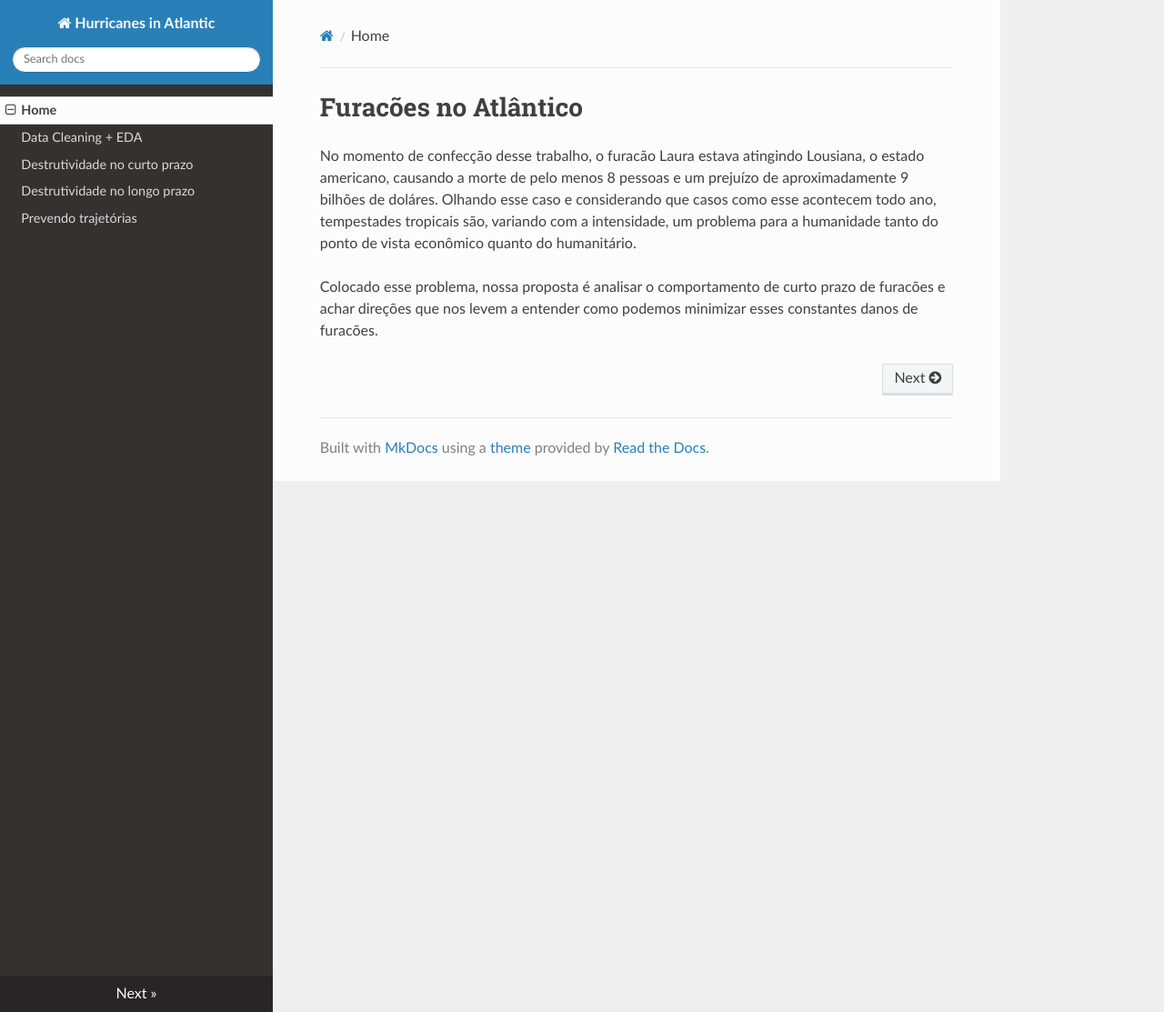
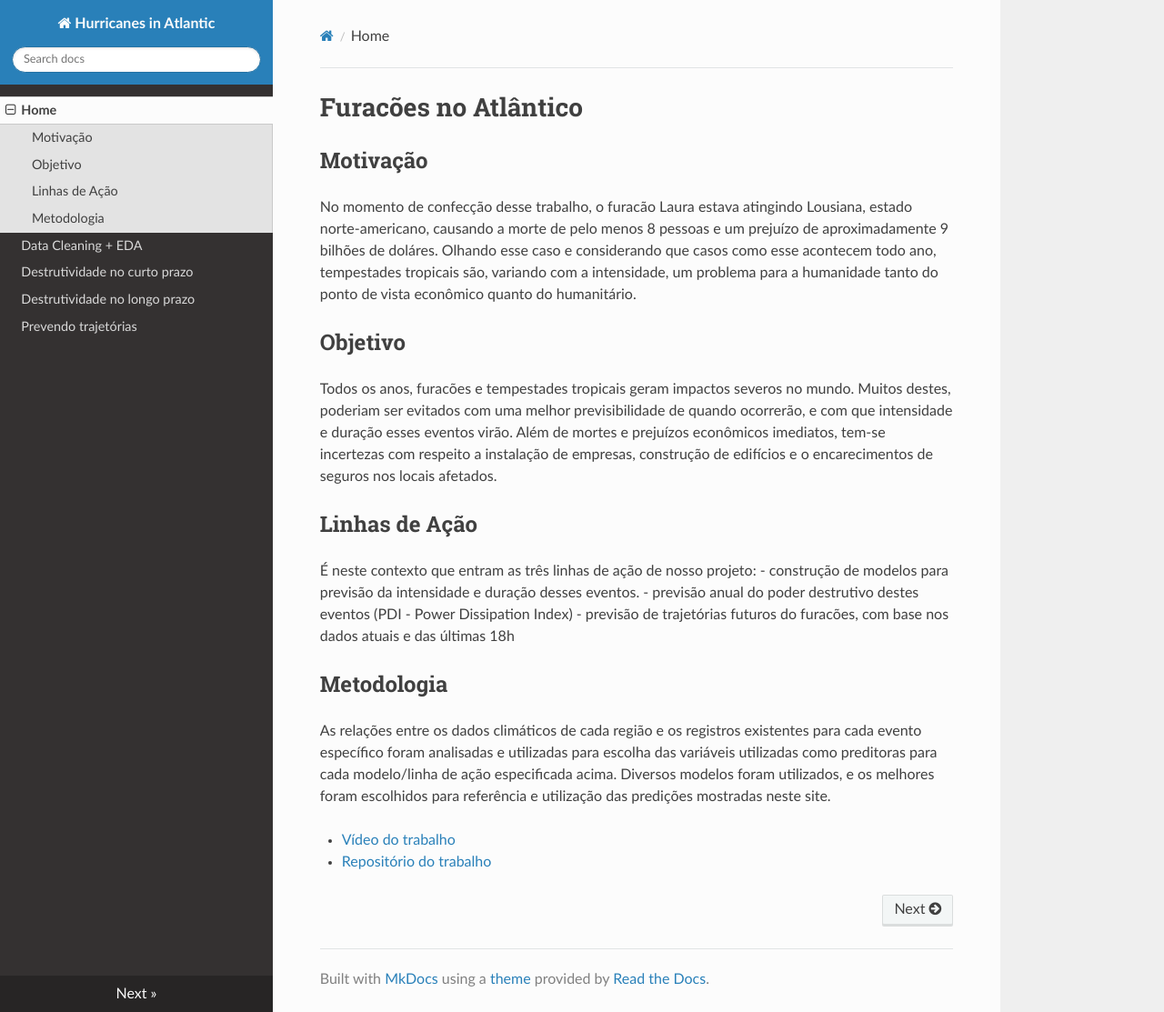
Before and after one commit to reneroliveira/Hurricane_Project, an MkDocs documentation site: the page built from docs/index.md, in a window 1280 px wide and 1113 px high. Shown: the whole window at 91% size. Built offline with MkDocs 1.6.1, drawn with Linux system fonts in a browser that asks for light colours; nearby versions of some CDN libraries.

Commit message:
botando referências e mudando o inicio

```diff
--- a/docs/index.md
+++ b/docs/index.md
@@ -1,5 +1,21 @@
 #Furacões no Atlântico
 
-No momento de confecção desse trabalho, o furacão Laura estava atingindo Lousiana, o estado americano, causando a morte de pelo menos 8 pessoas e um prejuízo de aproximadamente 9 bilhões de doláres. Olhando esse caso e considerando que casos como esse acontecem todo ano, tempestades tropicais são, variando com a intensidade, um problema para a humanidade tanto do ponto de vista econômico quanto do humanitário.
+##Motivação
 
-Colocado esse problema, nossa proposta é analisar o comportamento de curto prazo de furacões e achar direções que nos levem a entender como podemos minimizar esses constantes danos de furacões.
+No momento de confecção desse trabalho, o furacão Laura estava atingindo Lousiana, estado norte-americano, causando a morte de pelo menos 8 pessoas e um prejuízo de aproximadamente 9 bilhões de doláres. Olhando esse caso e considerando que casos como esse acontecem todo ano, tempestades tropicais são, variando com a intensidade, um problema para a humanidade tanto do ponto de vista econômico quanto do humanitário.
+
+##Objetivo
+Todos os anos, furacões e tempestades tropicais geram impactos severos no mundo. Muitos destes, poderiam ser evitados com uma melhor previsibilidade de quando ocorrerão, e com que  intensidade e duração esses eventos virão.
+Além de mortes e prejuízos econômicos imediatos, tem-se incertezas com respeito a instalação de empresas, construção de edifícios e o encarecimentos de seguros nos locais afetados.
+
+##Linhas de Ação
+É neste contexto que entram as três linhas de ação de nosso projeto:
+- construção de modelos para previsão da intensidade e duração desses eventos.
+- previsão anual do poder destrutivo destes eventos (PDI - Power Dissipation Index)
+- previsão de trajetórias futuros do furacões, com base nos dados atuais e das últimas 18h
+
+##Metodologia
+As relações entre os dados climáticos de cada região e os registros existentes para cada evento específico foram analisadas e utilizadas para escolha das variáveis utilizadas como preditoras para cada modelo/linha de ação especificada acima. Diversos modelos foram utilizados, e os melhores foram escolhidos para referência e utilização das predições mostradas neste site.
+
+- [Vídeo do trabalho](https://youtu.be/upKOYpjHVxo)
+- [Repositório do trabalho](https://github.com/reneroliveira/Hurricane_Project)
```
Also changed, not shown: docs/bib.md (added, +5 -0 lines).
